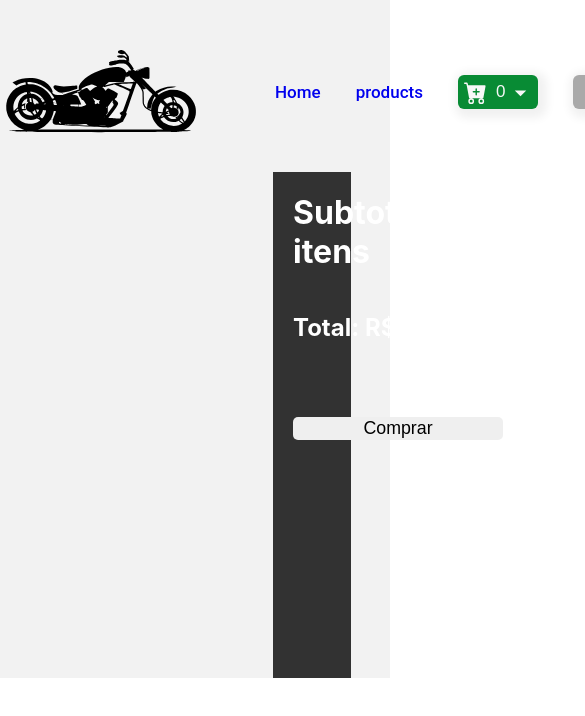
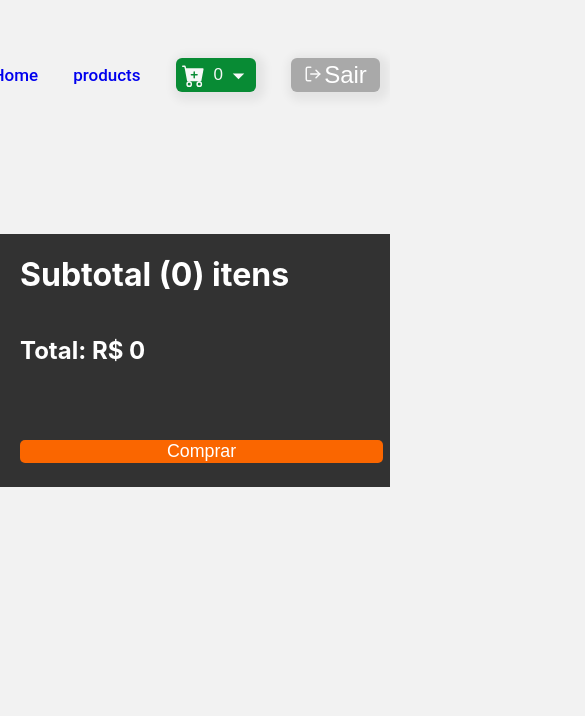
Before and after one commit to Wiilderson/Harley-motos, a React (Vite) app: page /cart in a window 390 px wide. Shown: the top 716 px of the page, 585 px wide, since content can reach past the window. Built offline with nearby package versions, Linux system fonts and the light colour scheme.

Commit message:
Concluído Estilização com mediaquery.

```diff
--- a/src/App.css
+++ b/src/App.css
@@ -40,17 +40,3 @@
 button {
   font-size: calc(10px + 2vmin);
 }
-
-
-.home {
-  background-color: #f2f2f2;
-  display: flex;
-  height: 82vh;
-  flex-direction: column;
-  align-items: center;
-}
-
-.img{
-  width: 1000px;
-  height: 442px;
-}
--- a/src/Components/Cart/Styled.jsx
+++ b/src/Components/Cart/Styled.jsx
@@ -1,16 +1,29 @@
 import styled from "styled-components";
+
+const media = {
+  mobile: "@media(max-width: 768px)",
+};
 
 export const Container = styled.div`
   width: 100%;
   display: flex;
   background-color: #f2f2f2;
+
+  ${media.mobile} {
+    flex-direction: column;
+    gap: 30px;
+  }
 `;
 
 export const Item = styled.div`
   width: 70%;
-  /* background-color: brown; */
   display: flex;
   justify-content: flex-end;
+
+  ${media.mobile} {
+    width: auto;
+    margin-left: 20px;
+  }
 
   > div {
     margin-top: 2em;
@@ -20,9 +33,19 @@ export const Item = styled.div`
     flex-direction: column;
     gap: 2em;
 
+    ${media.mobile} {
+      width: 100%;
+    }
+
     img {
       width: 30%;
       height: 140px;
+      ${media.mobile} {
+        border-radius: 50%;
+        width: 50px;
+        height: 50px;
+        object-fit: cover;
+      }
     }
 
     div {
@@ -31,10 +54,19 @@ export const Item = styled.div`
       justify-content: space-evenly;
       width: 70%;
 
+      ${media.mobile} {
+        width: 100%;
+      }
+
       .span1 {
         width: 29%;
         display: flex;
         flex-wrap: wrap;
+
+        ${media.mobile} {
+          width: 40%;
+          margin-left: 5px;
+        }
       }
 
       > span {
@@ -59,6 +91,11 @@ export const TotalItens = styled.div`
   color: white;
   display: flex;
 
+  ${media.mobile} {
+    width: 100%;
+    height: 30vh;
+  }
+
   div {
     display: flex;
     flex-direction: column;
@@ -77,6 +114,12 @@ export const TotalItens = styled.div`
         color: white;
         border: 1px solid;
       }
+
+      ${media.mobile} {
+        width: 20.4em;
+        background-color: #fa6600;
+        color: #ffffff;
+      }
     }
   }
 `;
--- a/src/Components/Navbar/Styled.jsx
+++ b/src/Components/Navbar/Styled.jsx
@@ -1,4 +1,8 @@
 import styled from "styled-components";
+
+const media = {
+  mobile: "@media(max-width: 768px)",
+};
 
 export const ContainerHeader = styled.div`
   width: 100%;
@@ -16,6 +20,17 @@ export const Menu = styled.div`
   align-items: center;
   justify-content: space-between;
 
+  ${media.mobile} {
+    justify-content: flex-end;
+    > img {
+      display: none;
+    }
+
+    ul {
+      margin-right: 10px;
+      justify-content: flex-end;
+    }
+  }
   > img {
     width: 200px;
   }
@@ -75,6 +90,12 @@ export const DropdownContent = styled.div`
   font-weight: 500;
   color: #333;
 
+  ${media.mobile} {
+    position: absolute;
+    top: 110%;
+    left: -160px;
+  }
+
   div {
     padding: 10px;
     cursor: default;
@@ -101,6 +122,13 @@ export const DropdownContent = styled.div`
 export const FlexCart = styled.div`
   width: 290px;
   display: flex;
+
+  ${media.mobile} {
+    flex-direction: column;
+    align-items: center;
+    width: 200px;
+  }
+
   > img {
     border-radius: 50%;
     width: 50px;
--- a/src/Components/Products/Singleproduct/Styled.jsx
+++ b/src/Components/Products/Singleproduct/Styled.jsx
@@ -1,10 +1,18 @@
 import styled from "styled-components";
+
+const media = {
+  mobile: "@media(max-width: 768px)",
+};
 
 export const Container = styled.div`
   background-color: #f2f2f2;
   display: flex;
   width: 100%;
   height: 82vh;
+
+  ${media.mobile} {
+    flex-direction: column;
+  }
 `;
 
 export const ImgProduct = styled.div`
@@ -14,20 +22,39 @@ export const ImgProduct = styled.div`
   height: 100%;
   /* background-color: green; */
 
+  ${media.mobile} {
+    width: 100%;
+    height: auto;
+  }
+
   .img {
     margin-left: 30%;
     margin-top: 10px;
     width: 65%;
     height: 400px;
+
+    ${media.mobile} {
+      margin-left: 0%;
+      margin-top: 0px;
+      width: 100%;
+      height: 325px;
+    }
   }
 `;
 
 export const InforProduct = styled.div`
   width: 50%;
 
+  ${media.mobile} {
+    width: 100%;
+  }
   div {
     margin-left: 50px;
     width: 50%;
+
+    ${media.mobile} {
+      width: 80%;
+    }
 
     h4 {
       font-size: 14px;
@@ -43,6 +70,13 @@ export const InforProduct = styled.div`
       :hover {
         background-color: #835d5d;
       }
+
+      ${media.mobile} {
+        width: 100%;
+        height: 40px;
+        border-radius: 6px;
+        box-shadow: 0 0 10;
+      }
     }
   }
 
--- a/src/Components/Products/Styled.jsx
+++ b/src/Components/Products/Styled.jsx
@@ -1,12 +1,19 @@
 import styled from "styled-components";
 
+const media = {
+  mobile: "@media(max-width: 768px)",
+};
 export const Container = styled.div`
   display: flex;
   width: 100%;
-  height: 851px;
+  height: 797px;
   margin: auto;
   background-color: #fafafa;
   flex-wrap: wrap;
+
+  ${media.mobile} {
+    margin: auto;
+  }
 `;
 
 export const CardsNewsContainer = styled.div`
@@ -18,6 +25,10 @@ export const CardsNewsContainer = styled.div`
   margin-top: 30px;
   flex-wrap: wrap;
   gap: 50px;
+
+  ${media.mobile} {
+    justify-content: center;
+  }
 `;
 
 export const CardNews = styled.div`
--- a/src/Components/SignIn/Styled.jsx
+++ b/src/Components/SignIn/Styled.jsx
@@ -8,6 +8,7 @@ export const CardWrapper = styled.div`
   font-family: Quicksand, arial, sans-serif;
   box-shadow: 0 0 20px rgba(0, 0, 0, 0.05), 0 0px 40px rgba(0, 0, 0, 0.08);
   border-radius: 5px;
+  background-color: #fafafa;
 `;
 
 export const CardHeader = styled.header`
--- a/src/Components/SignUp/Styled.jsx
+++ b/src/Components/SignUp/Styled.jsx
@@ -8,6 +8,7 @@ export const CardWrapper = styled.div`
   font-family: Quicksand, arial, sans-serif;
   box-shadow: 0 0 20px rgba(0, 0, 0, 0.05), 0 0px 40px rgba(0, 0, 0, 0.08);
   border-radius: 5px;
+  background-color: #fafafa;
 
   span {
     color: #da871c;
--- a/src/Pages/Homepage.jsx
+++ b/src/Pages/Homepage.jsx
@@ -2,15 +2,16 @@ import React from "react";
 import Harley from "../Assets/harleymotos.webp";
 
 import Navbar from "../Components/Navbar/Navbar";
+import { HomeContainer } from "./Styled";
 
 function Homepage() {
   return (
     <>
       <Navbar />
-      <div className="home">
+      <HomeContainer>
         <h1>Bem-vindo à Harley!</h1>
-        <img className="img" src={Harley} alt="" />
-      </div>
+        <img src={Harley} alt="" />
+      </HomeContainer>
     </>
   );
 }
--- /dev/null
+++ b/src/Pages/Styled.jsx
@@ -0,0 +1,25 @@
+import styled from "styled-components";
+
+const media = {
+  mobile: "@media(max-width: 768px)",
+};
+
+export const HomeContainer = styled.div`
+  background-color: #f2f2f2;
+  display: flex;
+  height: 82vh;
+  flex-direction: column;
+  align-items: center;
+
+  img {
+    width: 1000px;
+    height: 442px;
+  }
+
+  ${media.mobile} {
+    img {
+      width: 380px;
+      height: 236px;
+    }
+  }
+`;
--- a/src/index.css
+++ b/src/index.css
@@ -5,6 +5,7 @@ body {
     sans-serif;
   -webkit-font-smoothing: antialiased;
   -moz-osx-font-smoothing: grayscale;
+  background-color: #f2f2f2;
 }
 
 code {
```
